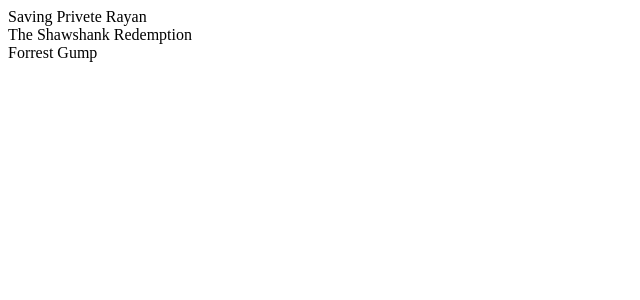
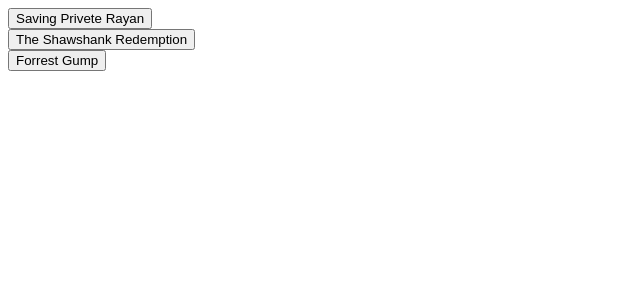
Before and after one commit to MSIlam/myFlix-client-mi, a React (Vite) app: page / in a window 1280 px wide. Shown: the top 300 px of the page, without its empty margins (0-640 px from the left). Built offline with nearby package versions, Linux system fonts and the light colour scheme.

Commit message:
movie-card updated to add a button

```diff
--- a/src/components/movie-card/movie-card.jsx
+++ b/src/components/movie-card/movie-card.jsx
@@ -8,7 +8,7 @@
         onMovieClick(movie);
       }}
     >
-      {movie.title}
+      <button>{movie.title}</button>
     </div>
   );
 };
```
Also changed, not shown: 2 other files (tests, documents, lock files or other folders).
